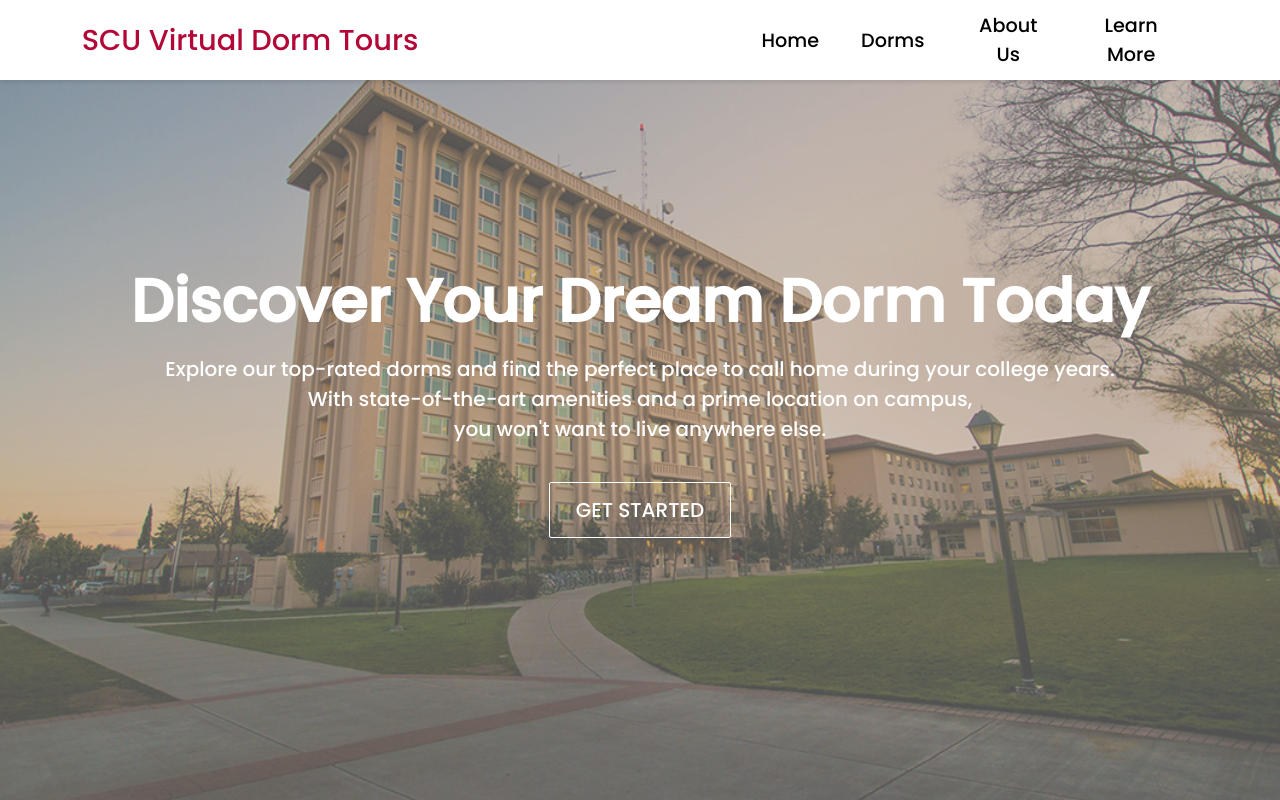
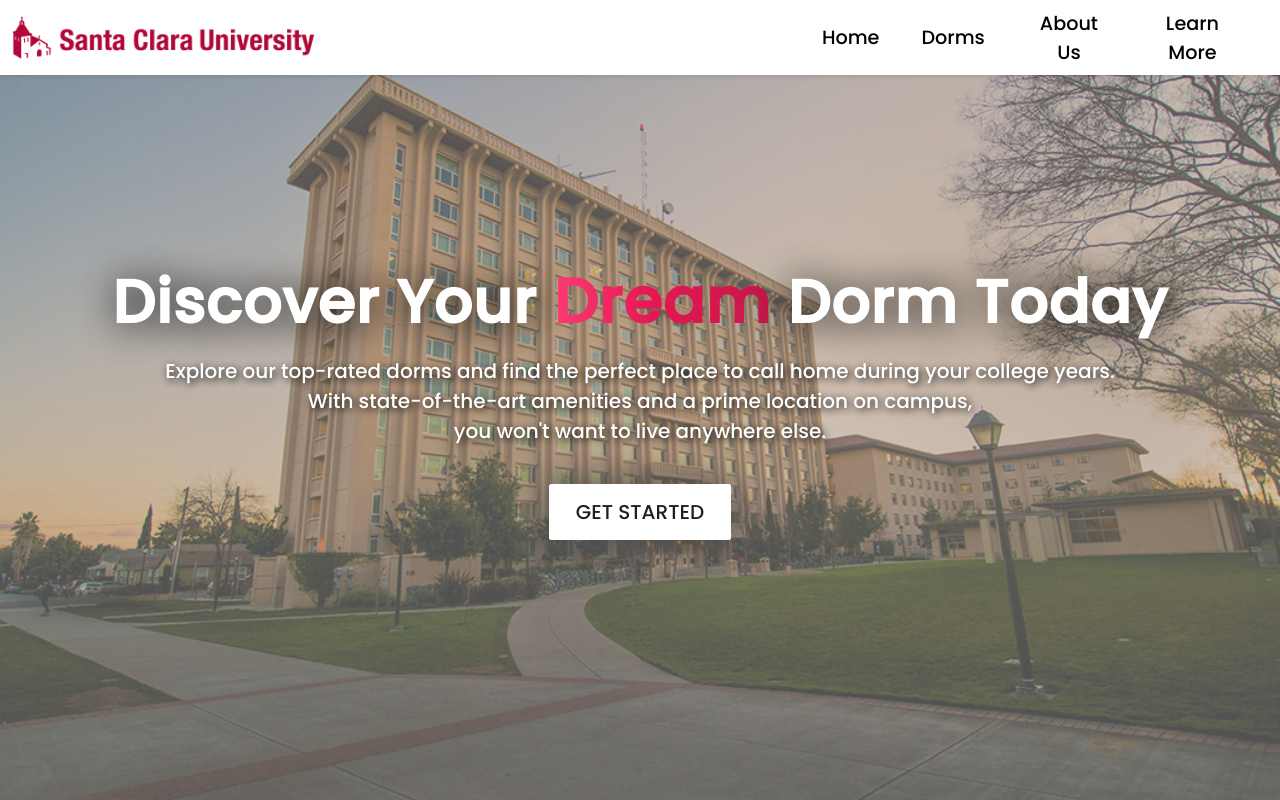
Before and after one commit to kianxm/dorm-tours, a React (Create React App) app: page / in a window 1280 px wide. Shown: the top 800 px of the page. Built offline with nearby package versions, Linux system fonts and the light colour scheme.

Commit message:
Testimonals updated

```diff
--- a/src/components/Button/Button.css
+++ b/src/components/Button/Button.css
@@ -1,6 +1,7 @@
 :root {
   --primary: #fff;
   --main-color: rgb(179, 7, 56);
+  --text-color: #1f1f1f;
 }
 
 .btn {
@@ -13,7 +14,7 @@
 
 .btn--primary {
   background-color: var(--primary);
-    color: #242424;
+  color: var(--text-color);
   border: 1px solid var(--primary);
 }
 
@@ -35,9 +36,11 @@
   font-size: 20px;
 }
 
-.btn--medium.hover, .btn--large:hover {
+.btn--medium.hover,
+.btn--large:hover {
   background: var(--main-color);
   /* color: #242424; */
   color: #fff;
+  border: 1px solid var(--main-color);
   transition: all 0.3s ease-out;
 }
--- a/src/components/Cards/Cards.css
+++ b/src/components/Cards/Cards.css
@@ -1,6 +1,11 @@
+:root {
+  --text-color: #1f1f1f;
+}
+
 .cards {
   padding: 4rem;
   background: #fff;
+  color: var(--text-color);
 }
 
 h1 {
@@ -56,7 +61,7 @@ h1 {
   animation-duration: 2s;
 }
 
-  /* Label */
+/* Label */
 .cards__item__pic-wrap::after {
   content: attr(data-category);
   position: absolute;
@@ -98,6 +103,7 @@ h1 {
   color: #252e48;
   font-size: 18px;
   line-height: 20px;
+  text-align: center;
 }
 
 @media only screen and (min-width: 1200px) {
--- a/src/components/Cards/Cards.js
+++ b/src/components/Cards/Cards.js
@@ -1,7 +1,6 @@
 import React from "react";
 import { CardItem } from "./CardItem";
 import "./Cards.css";
-// import { Fade } from "react-awesome-reveal";
 import { Fade } from "react-reveal";
 
 // On-campus Dorms
--- a/src/components/HeroSection/HeroSection.css
+++ b/src/components/HeroSection/HeroSection.css
@@ -29,7 +29,33 @@
 
 .hero-container > h1 {
   color: #fff;
+  text-shadow: 2px 2px 40px #000000;
   font-size: 60px;
+  letter-spacing: 1px;
+}
+
+.span-text {
+  text-shadow: none;
+  animation: move 4s linear infinite;
+  background-image: linear-gradient(
+    to right,
+    rgb(200, 24, 74),
+    rgb(230, 23, 82),
+    rgb(255, 61, 116),
+    rgb(230, 23, 82),
+    rgb(200, 24, 74)
+  );
+  font-size: 62px;
+  font-weight: 900;
+  background-size: 200% auto;
+  -webkit-background-clip: text;
+  -webkit-text-fill-color: transparent;
+}
+
+@keyframes move {
+  to {
+    background-position: 200% center;
+  }
 }
 
 .hero-container > p {
@@ -37,6 +63,7 @@
   color: #fff;
   font-size: 20px;
   text-align: center;
+  text-shadow: 2px 2px 8px #000000;
 }
 
 .hero-btns {
@@ -45,10 +72,7 @@
 
 .hero-btns .btn {
   margin: 6px;
-}
-
-.fa-play-circle {
-  margin-left: 4px;
+  box-shadow: 0 0 40px #484848;
 }
 
 @media screen and (max-width: 960px) {
--- a/src/components/HeroSection/HeroSection.js
+++ b/src/components/HeroSection/HeroSection.js
@@ -10,7 +10,9 @@ function HeroSection() {
     <div className="hero-container" id="hero">
       {/* <video src={heroVideo} autoPlay loop muted /> */}
       <img className="hero-image" src={swig} alt="Swig" />
-      <h1>Discover Your Dream Dorm Today</h1>
+      <h1>
+        Discover Your <span className="span-text">Dream</span> Dorm Today
+      </h1>
       <p>
         Explore our top-rated dorms and find the perfect place to call home
         during your college years.
@@ -22,7 +24,7 @@ function HeroSection() {
       <div className="hero-btns">
         <Button
           className="btns"
-          buttonStyle="btn--outline"
+          buttonStyle="btn--primary"
           buttonSize="btn--large"
         >
           GET STARTED
--- a/src/components/Navbar/Navbar.css
+++ b/src/components/Navbar/Navbar.css
@@ -1,12 +1,12 @@
 :root {
-    --main-color: rgb(179, 7, 56);
-    --text-color: #222222;
-    --background-color: #fff;
+  --main-color: rgb(179, 7, 56);
+  --text-color: #1f1f1f;
+  --background-color: #fff;
 }
 
 .navbar {
   background: #fff;
-  height: 80px;
+  height: 75px;
   display: flex;
   justify-content: center;
   align-items: center;
@@ -15,7 +15,7 @@
   top: 0;
   width: 100%;
   z-index: 999;
-  box-shadow: 0 2px 4px rgba(0,0,0,0.1);
+  box-shadow: 0 2px 4px rgba(0, 0, 0, 0.1);
 }
 
 .navbar-container {
@@ -26,22 +26,26 @@
   max-width: 1500px;
 }
 
-.navbar-logo {
+/* .navbar-logo {
   color: var(--main-color);
   justify-self: start;
   margin-left: 20px;
   cursor: pointer;
   text-decoration: none;
   font-size: 1.8rem;
+  font-weight: 600;
   display: flex;
   align-items: center;
   width: 100%;
+} */
+
+.navbar__logo {
+  justify-self: start;
+  cursor: pointer;
+  display: flex;
+  align-items: center;
+  width: 40%;
 }
-
-/* .fa-typo3 {
-  margin-left: 0.5rem;
-  font-size: 1.8rem;
-} */
 
 .nav-menu {
   display: grid;
@@ -56,6 +60,7 @@
 
 .nav-item {
   height: 80px;
+  cursor: pointer;
 }
 
 .nav-links {
@@ -69,7 +74,7 @@
 
 .nav-links:hover {
   border-bottom: 4px solid var(--main-color);
-  transition: all 0.2s ease-out;
+  transition: all 0.1s ease-out;
 }
 
 .fa-bars {
--- a/src/components/Navbar/Navbar.js
+++ b/src/components/Navbar/Navbar.js
@@ -1,7 +1,8 @@
 import React, { useState, useEffect } from "react";
-import { Button } from "../Button/Button";
+// import { Button } from "../Button/Button";
 import { Link } from "react-router-dom";
 import { Link as Scroll } from "react-scroll";
+import sculogo from "../../images/sculogo.png";
 import "./Navbar.css";
 
 function Navbar() {
@@ -31,14 +32,17 @@ function Navbar() {
         <div className="navbar-container">
           <Scroll
             to="hero"
-            className="navbar-logo"
             spy={true}
             smooth={true}
             offset={0}
             duration={1000}
             onClick={closeMobileMenu}
           >
-            SCU Virtual Dorm Tours
+            <img
+              className="navbar__logo"
+              src={sculogo}
+              alt="SCU Virtual Dorm Tours"
+            />
           </Scroll>
           <div className="menu-icon" onClick={handleClick}>
             <i className={click ? "fas fa-times" : "fas fa-bars"} />
@@ -71,8 +75,7 @@ function Navbar() {
                 About Us
               </Link>
             </li>
-
-            <li>
+            <li className="nav-item">
               <Scroll
                 to="matterport"
                 className="nav-links"
--- a/src/pages/Dorm.css
+++ b/src/pages/Dorm.css
@@ -1,6 +1,6 @@
 :root {
-    --text-color: #3B4144;
-    --second-text-color: rgb(179, 7, 56)
+  --text-color: #3b4144;
+  --second-text-color: rgb(179, 7, 56);
 }
 
 .dorm {
@@ -126,7 +126,7 @@
   margin-top: 3rem;
 }
 
-.testimonials__head svg{
+.testimonials__head svg {
   color: var(--second-text-color);
 }
 
@@ -171,6 +171,11 @@
 
 .testimonial small.testimonial__title {
   margin-top: 0.3rem;
+  font-size: 1rem;
+}
+
+.testimonal__student__name {
+  font-size: 1.2rem;
 }
 
 .testimonials__btn-container {
--- a/src/pages/Dorm.js
+++ b/src/pages/Dorm.js
@@ -14,7 +14,7 @@ import {
   AiFillRightCircle,
 } from "react-icons/ai";
 import { MdOutlineLocalLaundryService, MdSoupKitchen } from "react-icons/md";
-import { ImBooks, ImQuotesLeft } from "react-icons/im";
+import { ImBooks, ImQuotesLeft, ImQuotesRight } from "react-icons/im";
 
 const Dorm = (props) => {
   const { name } = useParams();
@@ -124,14 +124,14 @@ const Dorm = (props) => {
       <section className="testimonials">
         <div className="container testimonials__container">
           <h2 className="testimonials__head">
-            <ImQuotesLeft /> Testimonials
+            <ImQuotesLeft /> Testimonials <ImQuotesRight />
           </h2>
           <div className="testimonial">
             <div className="testimonial__avatar">
               <img src={avatar} alt={studentName} />
             </div>
-            <p className="testimonial__quote">{`"${quote}`}</p>
-            <h5>{studentName}</h5>
+            <p className="testimonial__quote">{`"${quote}"`}</p>
+            <h5 className="testimonal__student__name">{studentName}</h5>
             <small className="testimonial__title">{grade}</small>
           </div>
           <div className="testimonials__btn-container">
```
Also changed, not shown: src/components/Dorms/DormsData.js (+272 -237 lines), src/images/avatars/vincentavatar.jpg (added), src/images/sculogo.png (added). Lines whose indentation alone changed are shown as unchanged.
